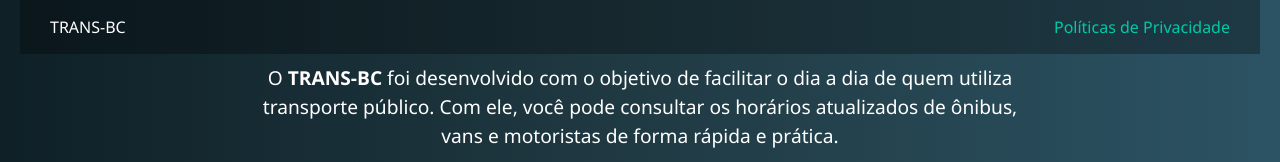
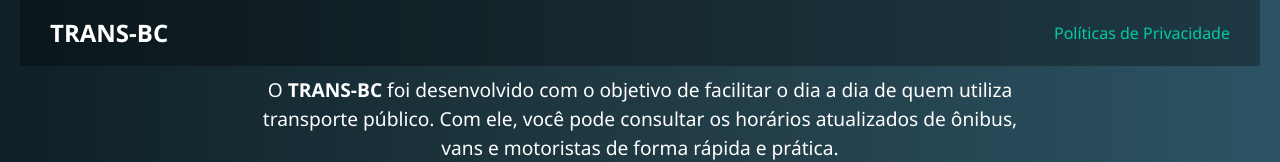
Before and after one commit to Giliarde-franca/transbcapp.github.io, a plain HTML site: page index.html in a window 1280 px wide. Shown: the top 162 px of the page. Drawn offline with nearby package versions, Linux system fonts and the light colour scheme.

Commit message:
Update index.html

```diff
--- a/index.html
+++ b/index.html
@@ -152,7 +152,7 @@
   </style>
 </head>
 <body>
-  <header class="header-bar"
+  <header class="header-bar">
   <div class="header-title">TRANS-BC</div>
   <nav class="header-nav">
     <a href="/privacy-policy.html">Políticas de Privacidade</a>
```
